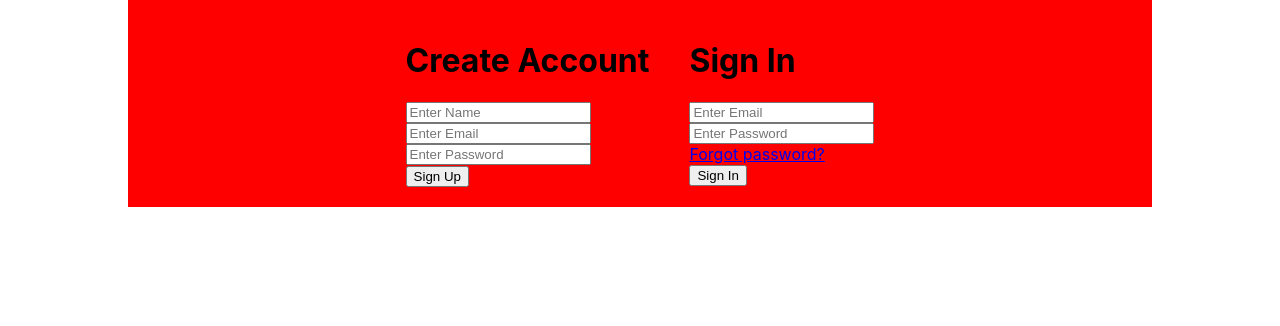
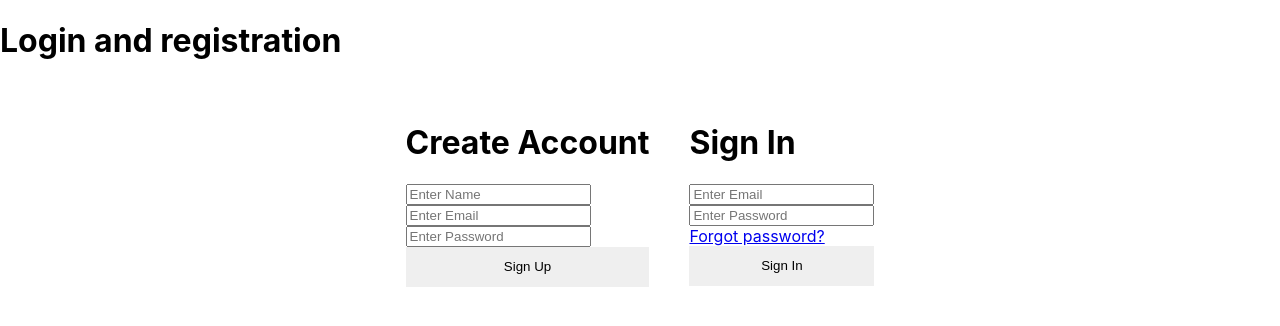
Before and after one commit to BW-Pintereach-2/front-end, a React (Create React App) app: page / in a window 1280 px wide. Shown: the top 326 px of the page. Built offline with nearby package versions, Linux system fonts and the light colour scheme.

Commit message:
Starting Articles

```diff
--- a/src/App.js
+++ b/src/App.js
@@ -11,17 +11,36 @@ function App()
 
   const onChangeCreate = e =>
   {
-    e.preventDefault();
-
+    setCreateAccountForm( { ...createAccountForm, [ e.target.name ] : e.target.value } );
   };
 
-  const onChangeCreateSignIn = e =>
+  const onChangeSignIn = e =>
+  {
+    setSignIn( { ...signInForm, [ e.target.name ] : e.target.value } );
+  }
+
+  const onSubmitCreateForm = e =>
+  {
+    e.preventDefault();
+  }
+
+  const onSubmitSignInForm = e =>
   {
     e.preventDefault();
   }
 
   return (
-    <LoginRegistration />
+    <div>
+      <h1>Login and registration</h1>
+      <LoginRegistration
+        createAccountForm  = { createAccountForm  }
+        signInForm         = { signInForm         }
+        onChangeCreate     = { onChangeCreate     }
+        onChangeSignIn     = { onChangeSignIn     }
+        onSubmitCreateForm = { onSubmitCreateForm }
+        onSubmitSignInForm = { onSubmitSignInForm }
+      />
+    </div>
   );
 }
 
--- a/src/components/login-registration/LoginResgistration.jsx
+++ b/src/components/login-registration/LoginResgistration.jsx
@@ -5,7 +5,6 @@ import styled from "styled-components";
 const RegistrationLogin = styled.div`
     width : 80%;
     margin : 0 auto;
-    background : red;
 
     display : flex;
     justify-content : center;
@@ -24,26 +23,35 @@ const RegistrationLogin = styled.div`
     {
         display : block;
     }
+
+    input[ type = "submit" ]
+    {
+        text-align : center;
+        margin : 0 auto;
+        width : 100%;
+        height : 40px;
+        border : none;
+    }
 `;
 
-function ComponentName()
+function ComponentName( props )
 {
   return(
     <RegistrationLogin>
-        <form onSubmit="">
+        <form onSubmit = { props.onSubmitCreateForm } >
             <h1>Create Account</h1>
-            <input type = "text"     name = "name"     placeholder = "Enter Name"     />
-            <input type = "email"    name = "email"    placeholder = "Enter Email"    />
-            <input type = "password" name = "password" placeholder = "Enter Password" />
-            <button>Sign Up</button>
+            <input type = "text"     name = "name"     placeholder = "Enter Name"     value = { props.createAccountForm.name      } onChange = { props.onChangeCreate } />
+            <input type = "email"    name = "email"    placeholder = "Enter Email"    value = { props.createAccountForm.email     } onChange = { props.onChangeCreate } />
+            <input type = "password" name = "password" placeholder = "Enter Password" value = { props.createAccountForm.password  } onChange = { props.onChangeCreate } />
+            <input type = "submit" value = "Sign Up" />
         </form>
 
-        <form onSubmit="">
+        <form onSubmit = { props.onSubmitSignInForm } >
             <h1>Sign In</h1>
-            <input type = "email"    name = "name"     placeholder = "Enter Email"    />
-            <input type = "password" name = "password" placeholder = "Enter Password" />
+            <input type = "email"    name = "name"     placeholder = "Enter Email"    value = { props.signInForm.email    } onChange = { props.onChangeSignIn } />
+            <input type = "password" name = "password" placeholder = "Enter Password" value = { props.signInForm.password } onChange = { props.onChangeSignIn } />
             <a href = "#" >Forgot password?</a>
-            <button>Sign In</button>
+            <input type = "submit" value = "Sign In" />
         </form>
     </RegistrationLogin>
   )
```
